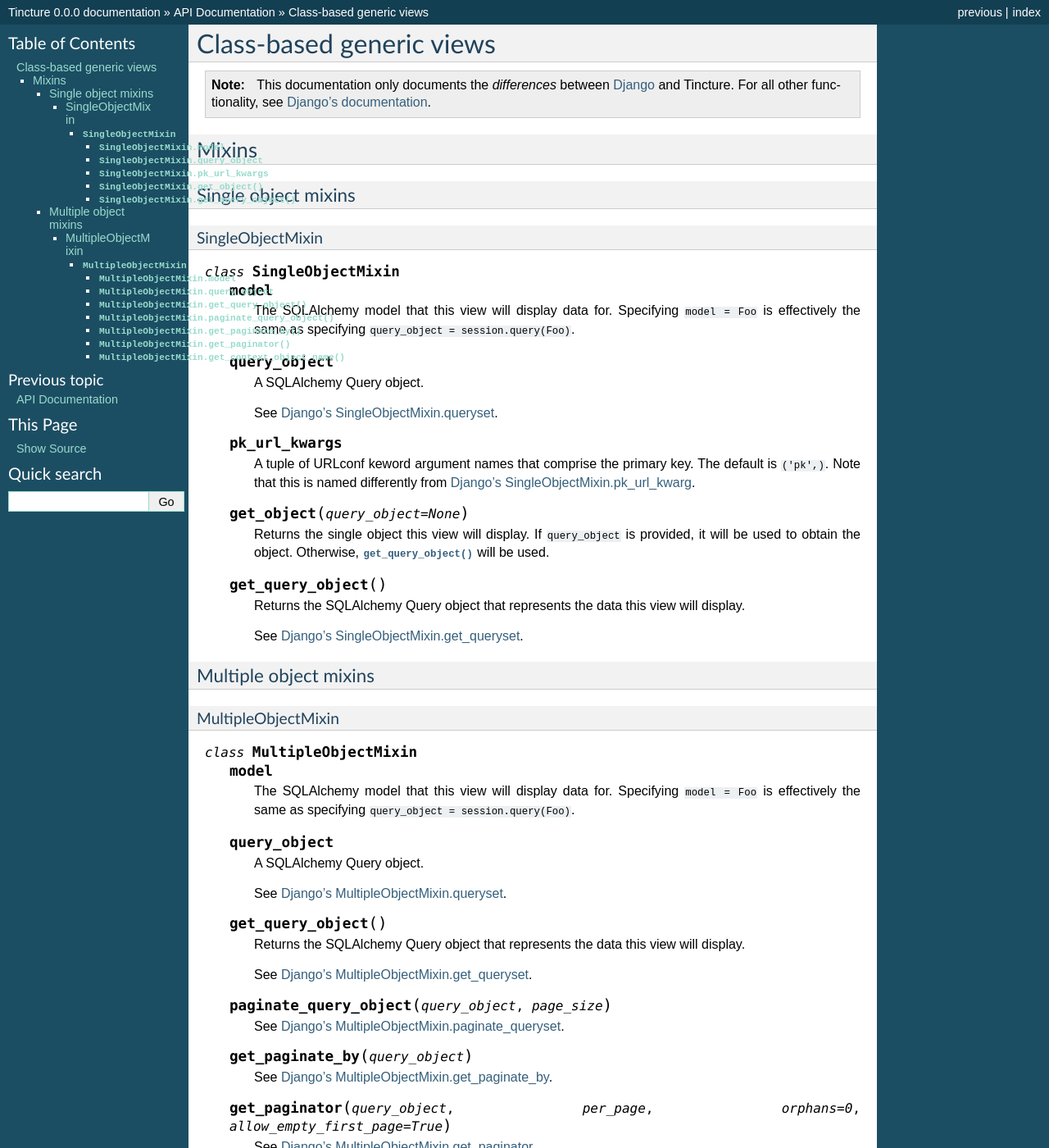
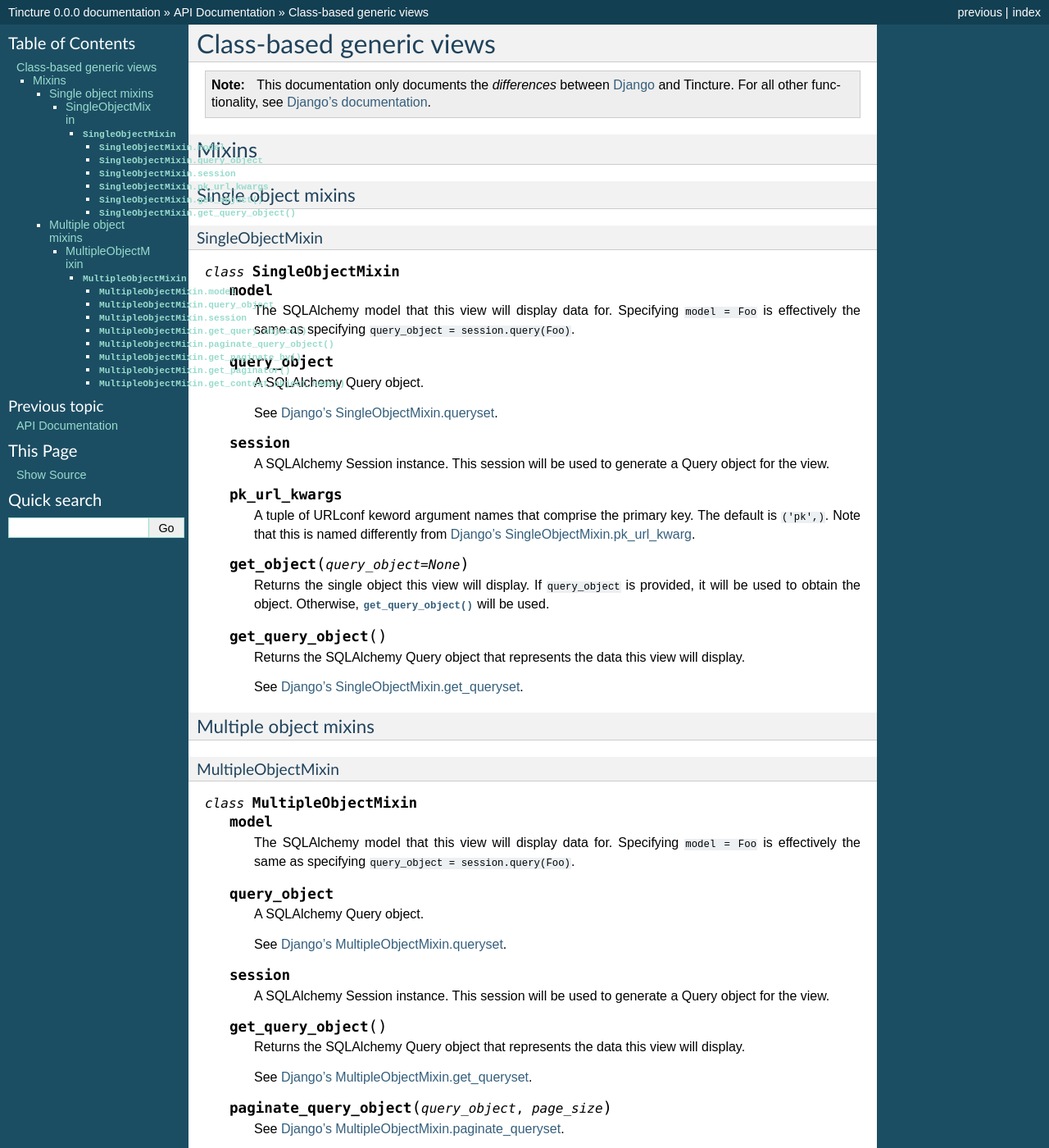
Before and after one commit to grampajoe/tincture, a Sphinx documentation site: the page built from docs/ref/class-based-views.rst, in a window 1280 px wide and 1400 px high. Shown: the whole window at 82% size. Built offline with Sphinx 7.4.7, drawn with Linux system fonts in a browser that asks for light colours.

Commit message:
Add docs for the session attribute on single and multiple object mixins

```diff
--- a/docs/ref/class-based-views.rst
+++ b/docs/ref/class-based-views.rst
@@ -27,6 +27,11 @@ SingleObjectMixin
         A SQLAlchemy Query object.
 
         See `Django's SingleObjectMixin.queryset`_.
+
+    .. attribute:: session
+
+        A SQLAlchemy Session instance. This session will be used to generate
+        a Query object for the view.
 
     .. attribute:: pk_url_kwargs
 
@@ -67,6 +72,11 @@ MultipleObjectMixin
 
         See `Django's MultipleObjectMixin.queryset`_.
 
+    .. attribute:: session
+
+        A SQLAlchemy Session instance. This session will be used to generate
+        a Query object for the view.
+
     .. method:: get_query_object()
 
         Returns the SQLAlchemy Query object that represents the data this view
```
